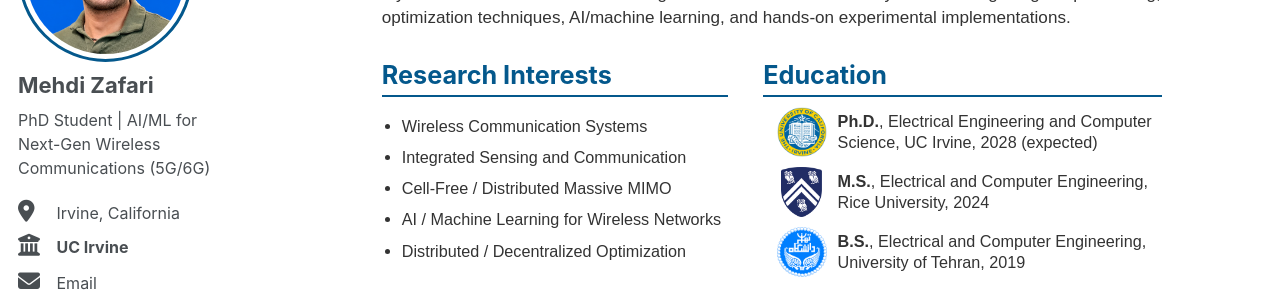
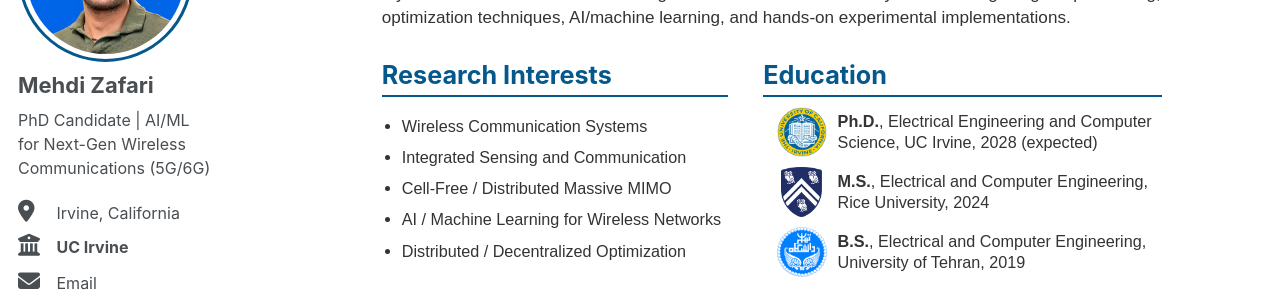
Before and after one commit to MehdiZD97/mehdizd97.github.io, a Jekyll site: the page built from _pages/about.md, in a window 1280 px wide. Shown: the part 219-519 px from the top of the page. Built offline with Jekyll 4.4.1, drawn with Linux system fonts in a browser that asks for light colours; some web fonts are replaced.

Commit message:
Update bio

```diff
--- a/_config.yml
+++ b/_config.yml
@@ -34,7 +34,7 @@ author:
   name             : "Mehdi Zafari"
   pronouns         : # example: "she/her"
 #  bio              : "PhD Student | AI/ML-Driven Wireless Systems Researcher"
-  bio              : "PhD Student | AI/ML for Next-Gen Wireless Communications (5G/6G)"
+  bio              : "PhD Candidate | AI/ML for Next-Gen Wireless Communications (5G/6G)"
   location         : "Irvine, California"
   employer         : "https://uci.edu/"
   uri              : # "https://mehdizd97.github.io/"
```
